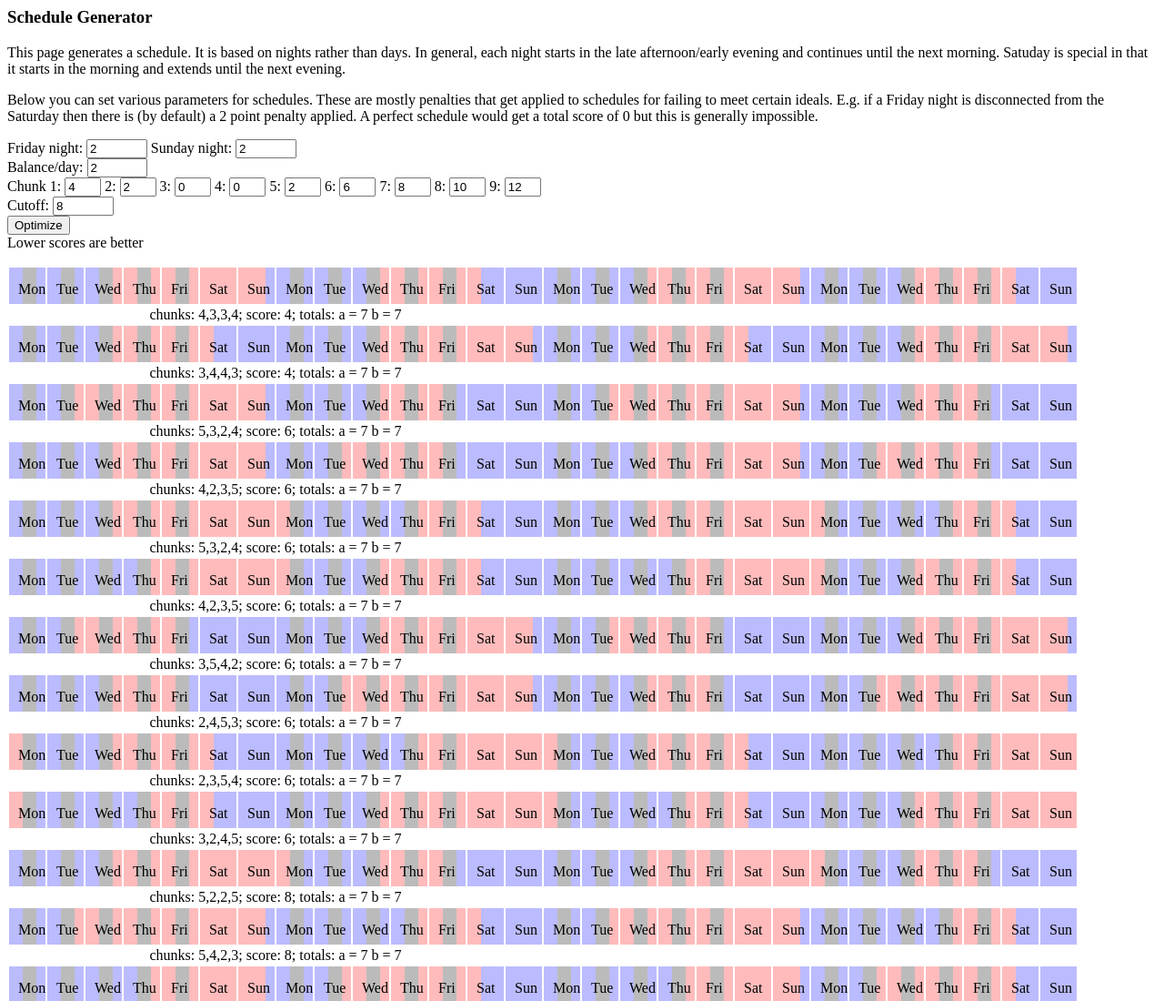
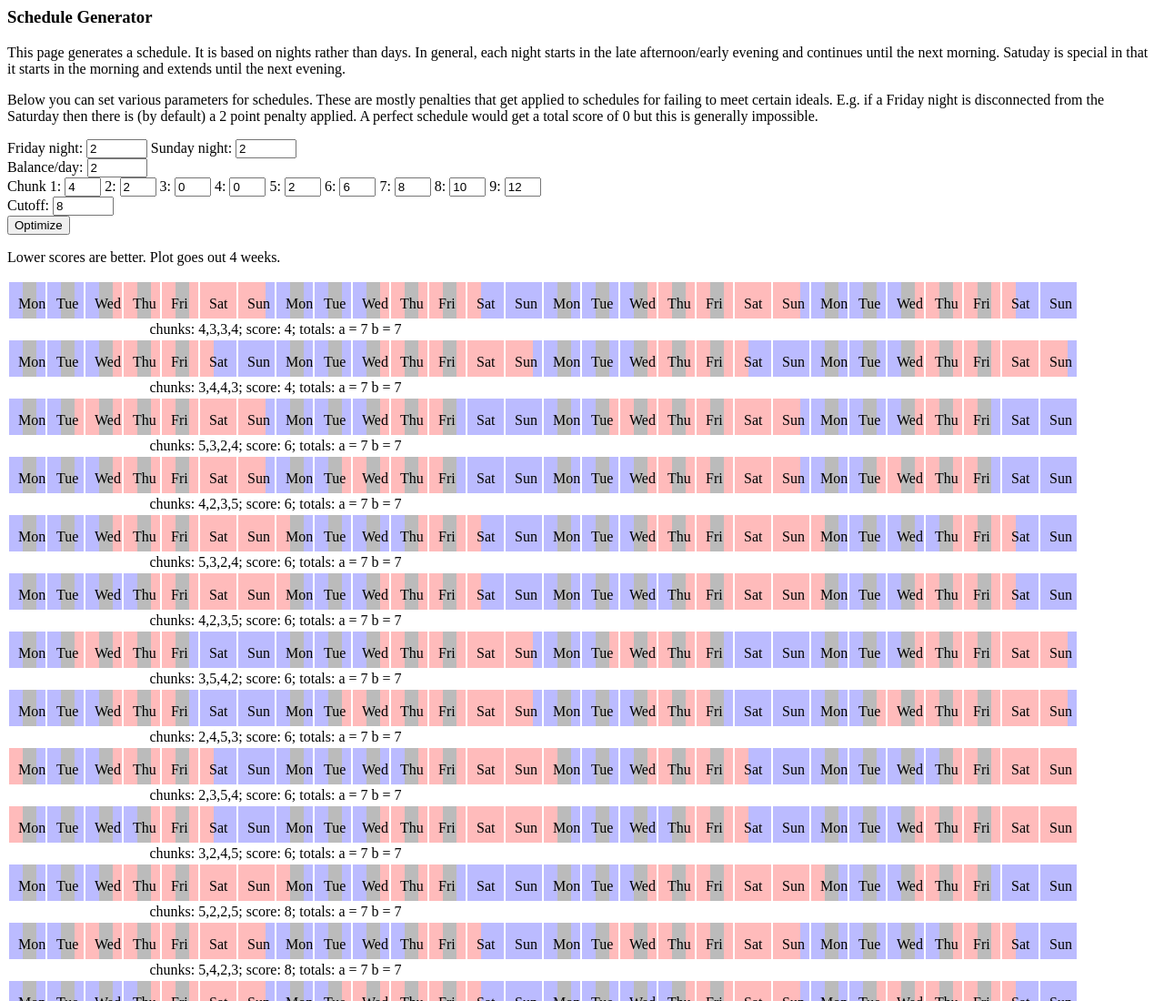
Before and after one commit to pjbayg/pjbayg.github.io, a plain HTML site: page index.html in a window 1280 px wide. Shown: the top 1100 px of the page at 91% size. Drawn offline with Linux system fonts and the light colour scheme.

Commit message:
Update index.html

```diff
--- a/index.html
+++ b/index.html
@@ -198,8 +198,8 @@ Chunk
 
 Cutoff: <input type=number value="8" id=pcut style="width: 5em"><br>
 <input type=button value="Optimize" onClick="allsched()">
-<br>
-Lower scores are better<p>
+<p>
+Lower scores are better.  Plot goes out 4 weeks.<p>
 <table id=cal>
 </table>
 <script>
```
